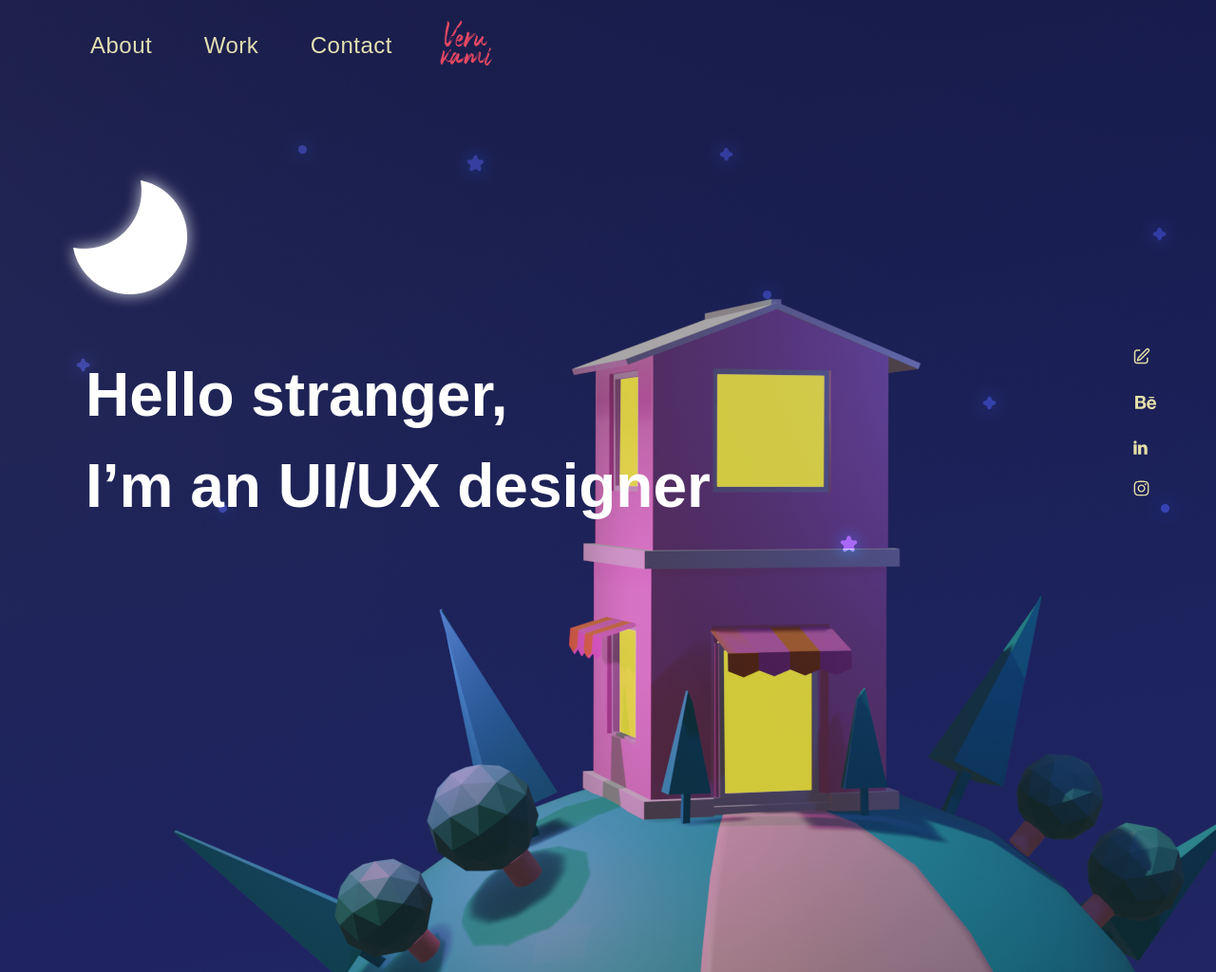
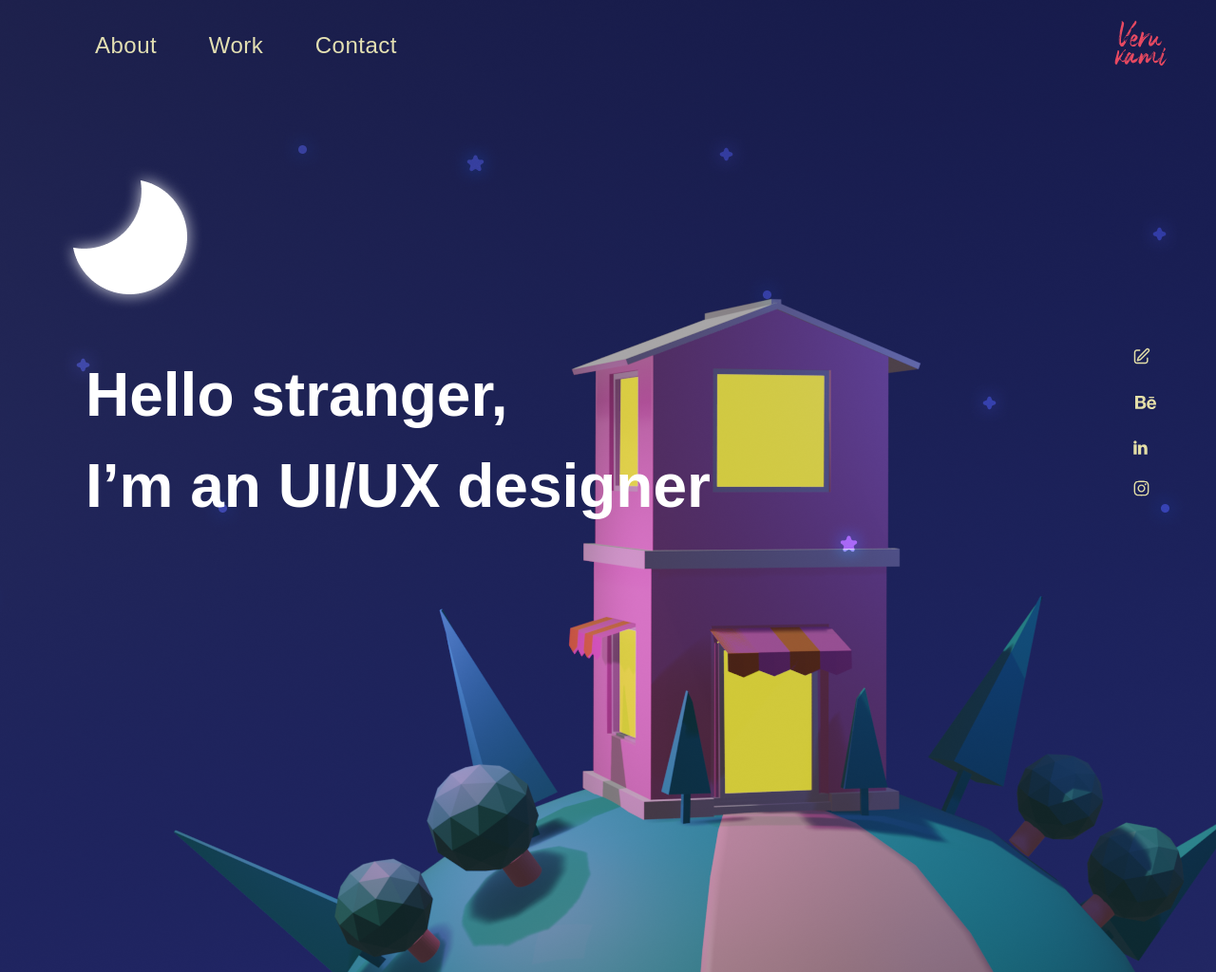
Before and after one commit to verukami/beta, a plain HTML site: page index.html in a window 1280 px wide. Shown: the top 1024 px of the page at 95% size. Drawn offline with Linux system fonts and the light colour scheme; a web font is replaced by a local one.

Commit message:
🚧 Fixing your navbar Veronica

```diff
--- a/index.css
+++ b/index.css
@@ -121,13 +121,15 @@ h6 {
 /* Menu */
 .top-bar {
   position: fixed;
-  top: 0;
-  display: flex;
-  height: 95px;
-  width: 2100px;
-  padding-left: 45px;
-  align-items: center;
-  mix-blend-mode: difference;
+    top: 0;
+    display: flex;
+    height: 95px;
+    width: 100%;
+    left: 0;
+    align-items: center;
+    mix-blend-mode: difference;
+    right: 0;
+    padding: 0 50px;
 
 }
 
@@ -302,3 +304,7 @@ nav a{
   justify-content: center;
 }
 /* End footer */
+
+.top-menu-right {
+  margin-left: auto;
+}
```
